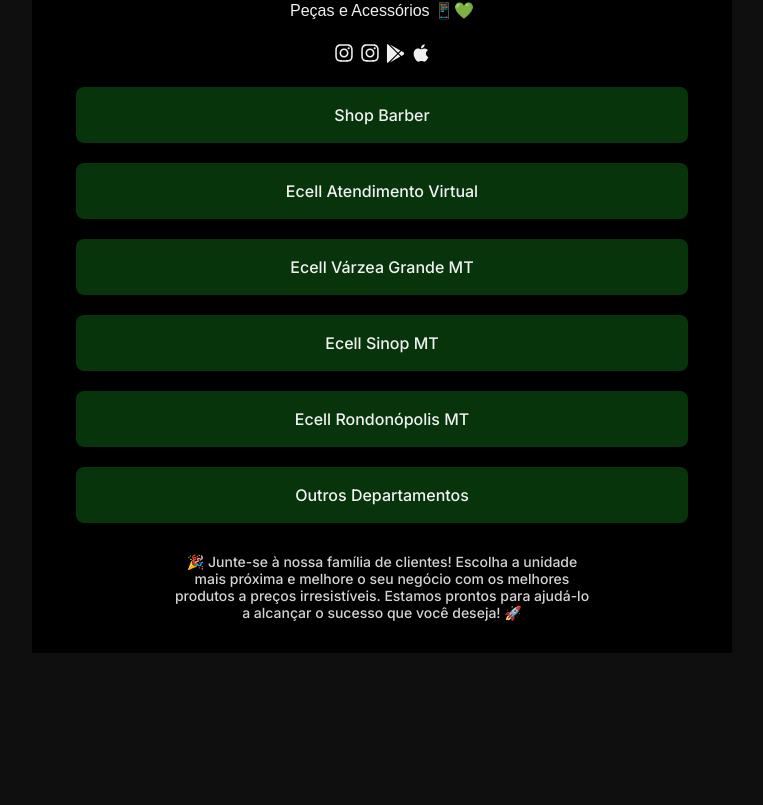
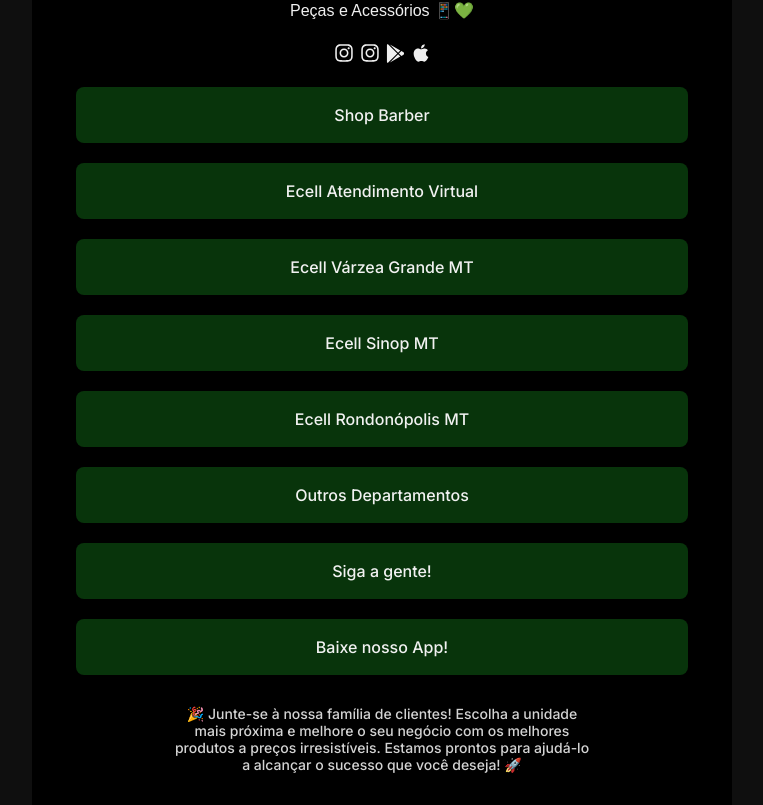
Before and after one commit to nosilaepilef/app-bio-ecell, a JavaScript app: page / in a window 1280 px wide. Shown: the part 370-1175 px from the top of the page, without its empty margins (258-1021 px from the left). Before the commit the page ends 1023 px from the top, so only its background shows below. Built offline with nearby package versions, Linux system fonts and the light colour scheme; the HTML template or start-up script is replaced by a standard one.

Commit message:
Add buttons Update Home.js

```diff
--- a/src/pages/home/Home.js
+++ b/src/pages/home/Home.js
@@ -24,6 +24,8 @@
           <Link to="/storethree" className='nav-link'>Ecell Sinop MT</Link>
           <Link to="/storefour" className='nav-link'>Ecell Rondonópolis MT</Link>
           <Link to="/storefive" className='nav-link'>Outros Departamentos</Link>
+          <Link to="/storeseven" className='nav-link redes'>Siga a gente!</Link>
+          <Link to="/storeeight" className='nav-link app'>Baixe nosso App!</Link>
       </div>
       <CopyRight/>
 
```
